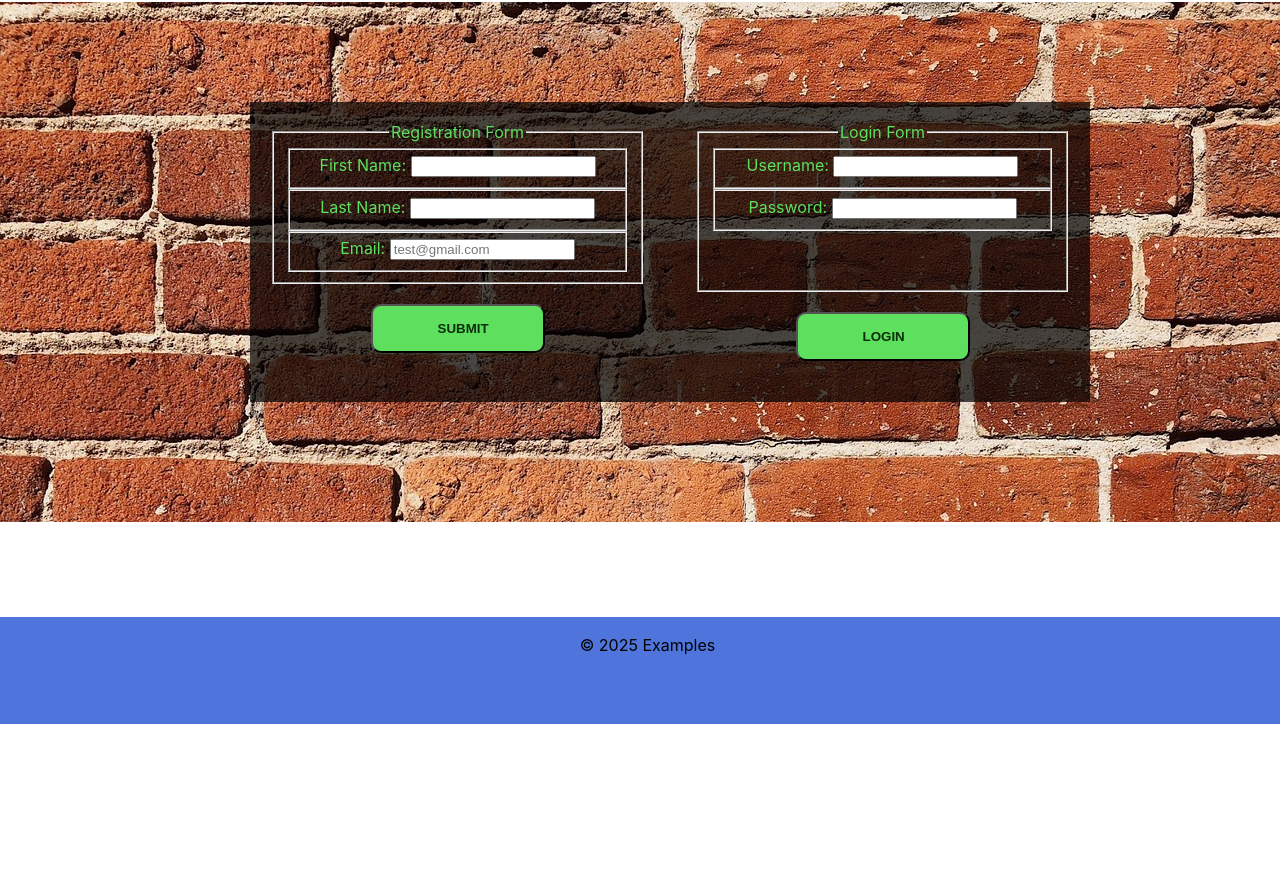
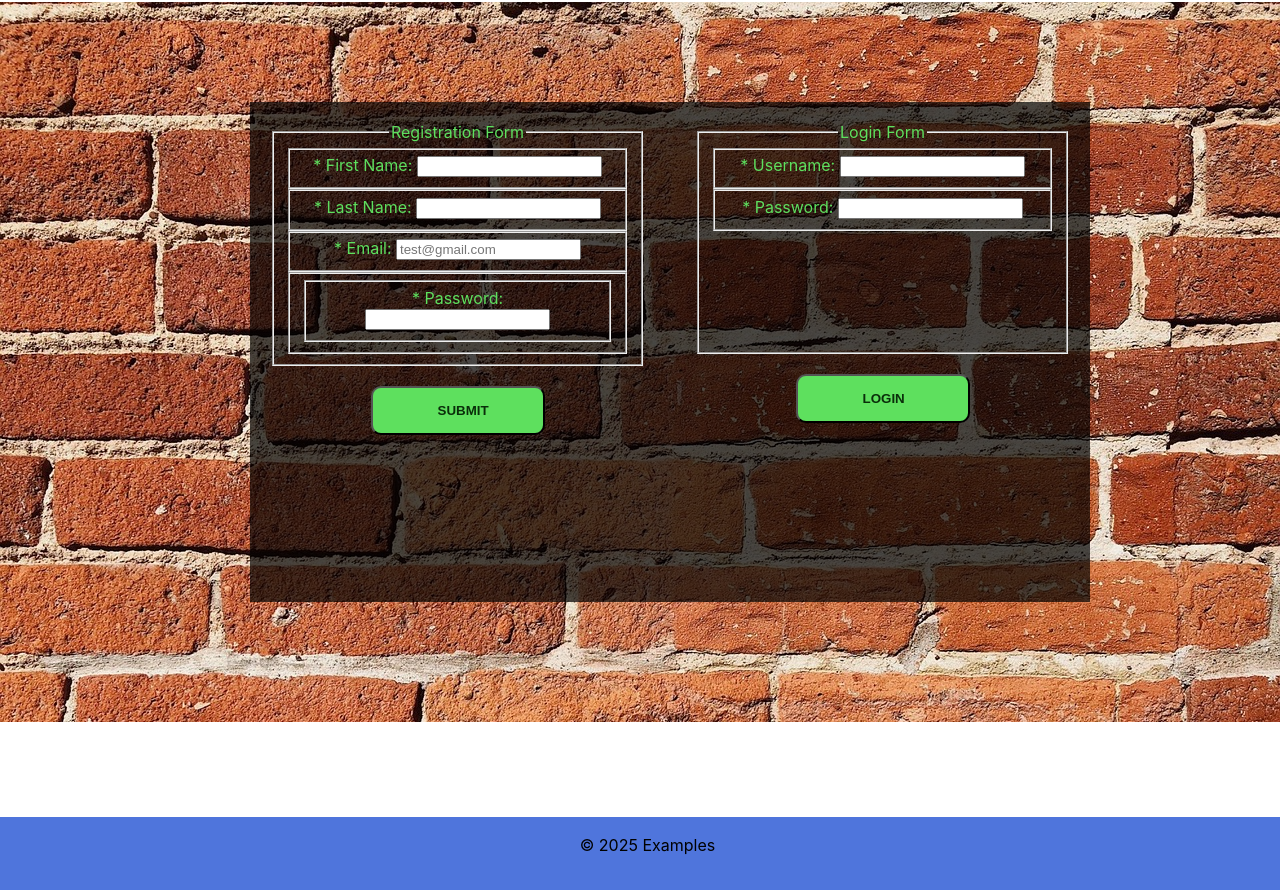
Before and after one commit to mvpetrusenko/react-pet-project, a React (Create React App) app: page / in a window 1280 px wide. Shown: the part 793-1683 px from the top of the page. Before the commit the page ends 1517 px from the top, so only its background shows below. Built offline with nearby package versions, Linux system fonts and the light colour scheme.

Commit message:
forms validation

```diff
--- a/package.json
+++ b/package.json
@@ -12,6 +12,7 @@
     "@testing-library/user-event": "^13.5.0",
     "react": "^19.0.0",
     "react-dom": "^19.0.0",
+    "react-hook-form": "^7.54.2",
     "react-router-dom": "^7.2.0",
     "react-scripts": "5.0.1",
     "web-vitals": "^2.1.4"
--- a/src/components/MainPage/MainPage.css
+++ b/src/components/MainPage/MainPage.css
@@ -83,11 +83,11 @@
 
 
   .formContainer {
-    display: flex;
+    display: flex; /* if in child (forms) is display: flex, in parent (formContainer) should be also display: flex */
     flex-direction: row;
     background-image: url('../../assets/images/wall.jpg');
     background-repeat: no-repeat;
-    height: 500px;
+    height: 700px;
     padding-top: 20px;
     margin-top: 80px;
     margin-bottom: 80px;
@@ -101,7 +101,7 @@
     flex-direction: row;
     width: 800px;
     color: rgb(94, 224, 94);
-    background-color: rgba(0, 0, 0, 0.7);
+    background-color: rgba(0, 0, 0, 0.7); /* 0.7 - transparent form on background image */
     margin: 80px 10px 120px 250px;
     padding: 20px 20px 60px 20px;
   }
@@ -115,7 +115,7 @@
 
 
   .formFieldLogin {
-    height: 150px;
+    height: 212px;
   }
 
 
--- a/src/components/MainPage/MainPage.js
+++ b/src/components/MainPage/MainPage.js
@@ -18,11 +18,31 @@ import { useContext } from 'react';
 
 
 
+import { useForm } from "react-hook-form"
+
+
+
 
 // details = cardArray
 // Card = CardGroup
 
 
+
+
+//Regex for password validation:
+
+// Minimum eight characters, at least one letter and one number:
+// "^(?=.*[A-Za-z])(?=.*\d)[A-Za-z\d]{8,}$"
+// Minimum eight characters, at least one letter, one number and one special character:
+// "^(?=.*[A-Za-z])(?=.*\d)(?=.*[@$!%*#?&])[A-Za-z\d@$!%*#?&]{8,}$"
+// Minimum eight characters, at least one uppercase letter, one lowercase letter and one number:
+// "^(?=.*[a-z])(?=.*[A-Z])(?=.*\d)[a-zA-Z\d]{8,}$"
+// Minimum eight characters, at least one uppercase letter,
+// one lowercase letter, one number and one special character:
+// "^(?=.*[a-z])(?=.*[A-Z])(?=.*\d)(?=.*[@$!%*?&])[A-Za-z\d@$!%*?&]{8,}$"
+// Minimum eight and maximum 10 characters, at least one uppercase letter,
+// one lowercase letter, one number and one special character:
+// "^(?=.*[a-z])(?=.*[A-Z])(?=.*\d)(?=.*[@$!%*?&])[A-Za-z\d@$!%*?&]{8,10}$"
 
 
 // function MainPage({ addToCart0 }) {  // Receive addToCart as a prop
@@ -53,10 +73,22 @@ function MainPage() {
 
 
       const useRedirectToCart = () => {
-        alert('4444')
+        // alert('4444')
           const navigate = useNavigate();
           navigate("/cart");
       }
+
+
+      const {
+        register,
+        watch,
+        handleSubmit,
+        getValues,
+        formState: { errors }} = useForm({mode: "onChange"}
+          );
+
+
+
 
 
 
@@ -207,17 +239,101 @@ function MainPage() {
             <fieldset>
               <legend>Registration Form</legend>
               <fieldset>
-                <label for="firstName">First Name: </label>
-                <input type='text' className='firstName'></input>
+                <label for="firstName">* First Name: </label>
+                <input type='text' className='firstName'
+                // regex for email, password, first name, last name
+                {...register('firstName', {
+                  required: 'First name is required',
+                  minLength:{
+                    value:2,
+                    message: "Minimum 2 characters required"
+                    },
+                    maxLength: {
+                    value:10,
+                    message: "Max 10 is allowed"
+                    },
+                  pattern: {
+                      value: /([a-zA-Z]\s*)+/,
+                      message: 'Invalid first name',
+                  },
+              })}></input><br></br>
+                <span>{errors.firstName?.message}</span>
               </fieldset>
               <fieldset>
-                <label for="lastName">Last Name: </label>
-                <input type='text' className='lastName'></input>
+                <label for="lastName">* Last Name: </label>
+                <input type='text' className='lastName'
+                {...register('lastName', {
+                  required: 'Last name is required',
+                  minLength:{
+                    value:2,
+                    message: "Minimum 2 characters required"
+                    },
+                    maxLength: {
+                    value:10,
+                    message: "Max 10 is allowed"
+                    },
+                  pattern: {
+                      value: /[a-zA-Z]/,
+                      message: 'Invalid last name',
+                  },
+              })}></input><br></br>
+                <span>{errors.lastName?.message}</span>
               </fieldset>
               <fieldset>
-                <label for="email">Email:   </label>
-                <input type='email' placeholder='test@gmail.com' className='email'></input>
+                <label for="email">* Email:   </label>
+                <input type='email'
+                placeholder='test@gmail.com'
+                className='email'
+                required
+                {...register('email', {
+                  required: 'Email is required',
+                  pattern: {
+                      value: /^(([^<>()[\]\\.,;:\s@"]+(\.[^<>()[\]\\.,;:\s@"]+)*)|(".+"))@((\[[0-9]{1,3}\.[0-9]{1,3}\.[0-9]{1,3}\.[0-9]{1,3}])|(([a-zA-Z\-0-9]+\.)+[a-zA-Z]{2,}))$/,
+                      message: 'Invalid email address',
+                  },
+              })}></input><br></br>
+              <span>{errors.email?.message}</span>
               </fieldset>
+
+              <fieldset>
+                <fieldset>
+                    <label for="passwordRegistration">* Password: </label>
+                    <input type='password' className='password'
+                    // Minimum eight characters, at least one uppercase letter,
+                    // one lowercase letter, one number and one special character
+                    {...register('passwordRegistration', {
+                      // required: 'Password is required',
+                      minLength:{
+                        value:8,
+                        message: "Minimum 8 characters required"
+                        },
+                        maxLength: {
+                        value:10,
+                        message: "Max 10 is allowed"
+                        },
+                      pattern: {
+                          value: /^(?=.*[a-z])(?=.*[A-Z])(?=.*\d)(?=.*[@$!%*?&])[A-Za-z\d@$!%*?&]{8,}$/,
+                          message: 'Invalid password: (should have  min 8 characters: uppercase, lowercase, number, special character)',
+                      },
+                  })}></input><br></br>
+                  <span>{errors.passwordRegistration?.message}</span>
+                  </fieldset>
+
+                  {/* type='password' - to hide password with ***** */}
+                  {/* <fieldset>
+                    <label for="confirmPasswordRegistration">* Confirm Password: </label>
+                    <input type='password' className='password'
+                    // Minimum eight characters, at least one uppercase letter,
+                    // one lowercase letter, one number and one special character
+                    {...register('confirmPasswordRegistration', {
+                      required: "Required",
+                      validate: (value) => value !== watch("password") || 'Password does not match',
+
+                    })}></input><br></br>
+                  <span>{errors.confirmPasswordRegistration?.message}</span>
+                  </fieldset>  */}
+              </fieldset>
+
             </fieldset>
             <div>
                 <button type='submit' className='submitRegistrationButton'>SUBMIT</button>
@@ -236,12 +352,46 @@ function MainPage() {
             <fieldset className='formFieldLogin'>
               <legend>Login Form</legend>
               <fieldset>
-                <label for="userName">Username: </label>
-                <input type='text' className='userName'></input>
+                <label for="userName">* Username: </label>
+                <input type='text' className='userName'
+                {...register('userName', {
+                  required: 'Username is required',
+                  minLength:{
+                    value:2,
+                    message: "Minimum 2 characters required"
+                    },
+                    maxLength: {
+                    value:10,
+                    message: "Max 10 is allowed"
+                    },
+                  pattern: {
+                      value: /[a-zA-Z]/,
+                      message: 'Invalid username',
+                  },
+              })}></input><br></br>
+                  <span>{errors.userName?.message}</span>
               </fieldset>
               <fieldset>
-                <label for="password">Password: </label>
-                <input type='password' className='password'></input>
+                <label for="passwordLogin">* Password: </label>
+                <input type='password' className='password'
+                // Minimum eight characters, at least one uppercase letter,
+                // one lowercase letter, one number and one special character
+                {...register('passwordLogin', {
+                  required: 'Password is required',
+                  minLength:{
+                    value:8,
+                    message: "Minimum 8 characters required"
+                    },
+                    maxLength: {
+                    value:10,
+                    message: "Max 10 is allowed"
+                    },
+                  pattern: {
+                      value: /^(?=.*[a-z])(?=.*[A-Z])(?=.*\d)(?=.*[@$!%*?&])[A-Za-z\d@$!%*?&]{8,}$/,
+                      message: 'Invalid password: (should have  min 8 characters: uppercase, lowercase, number, special character)',
+                  },
+              })}></input><br></br>
+              <span>{errors.passwordLogin?.message}</span>
               </fieldset>
             </fieldset>
             <div>
--- a/src/components/SecondPage/SecondPage.js
+++ b/src/components/SecondPage/SecondPage.js
@@ -25,6 +25,7 @@ function SecondPage() {
             </div>
             <p>Slider</p>
             <p>elements appear</p>
+            <p>popup</p>
         </div>
 
         {/* {<Footer />} */}
```
Also changed, not shown: 2 other files (tests, documents, lock files or other folders).
